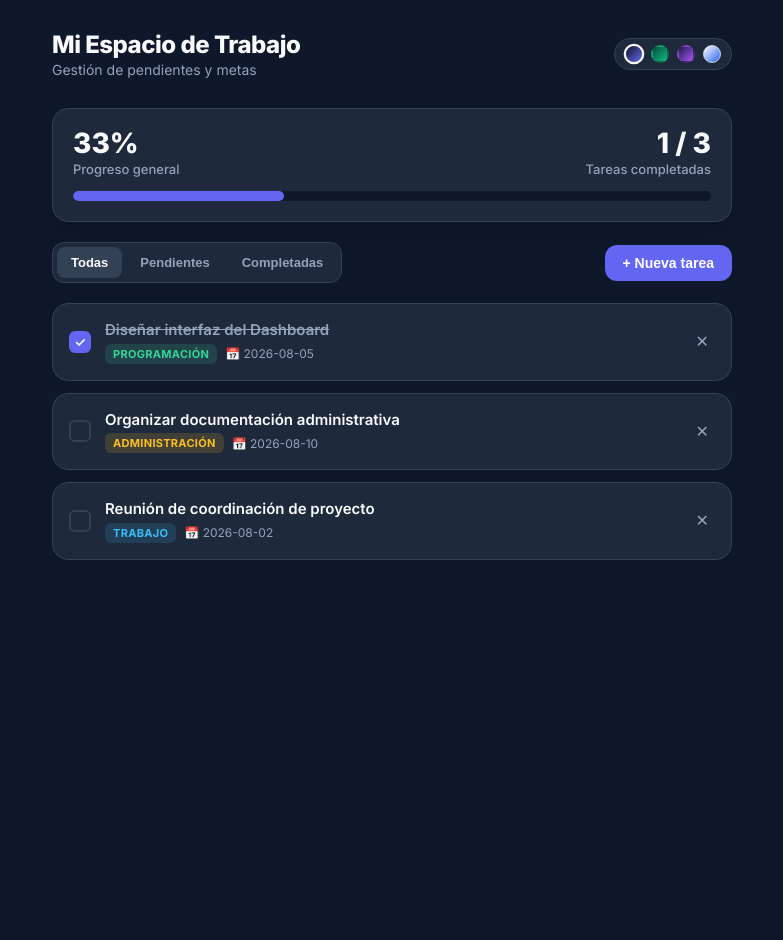
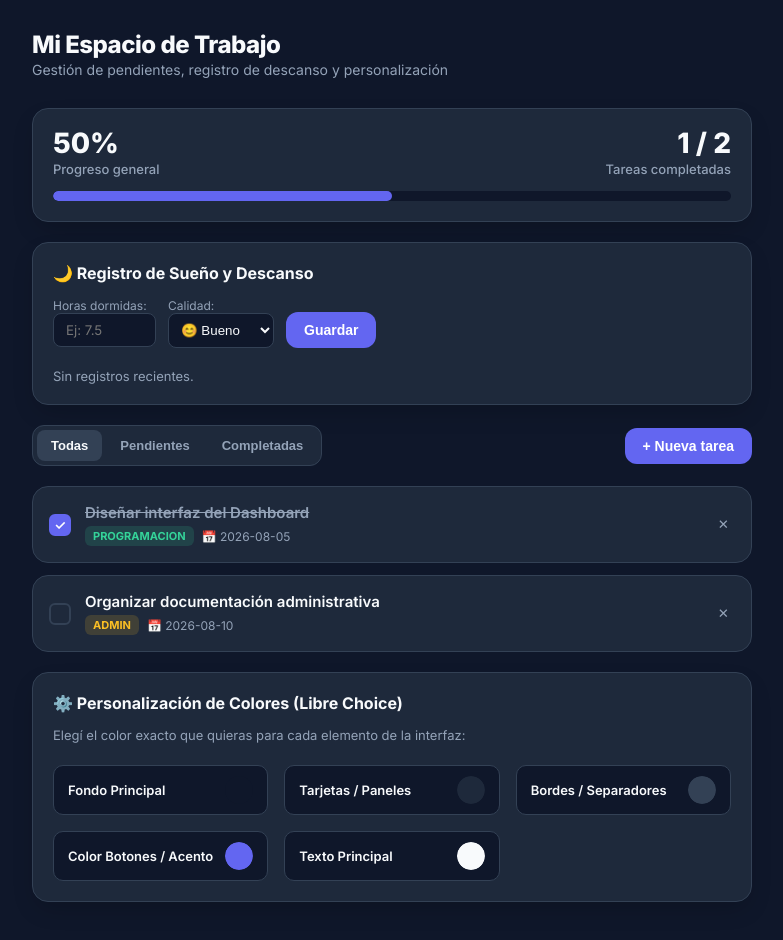
Before and after one commit to MicaelaResolani/app-organizacion, a website: page public/index.html in a window 1280 px wide. Shown: the whole page, without its empty margins (248-1031 px from the left). Before the commit the page ends 800 px from the top, so only its background shows below. Drawn offline with Linux system fonts and the light colour scheme.

Commit message:
Update index.html

```diff
--- a/public/index.html
+++ b/public/index.html
@@ -3,23 +3,19 @@
 <head>
   <meta charset="UTF-8">
   <meta name="viewport" content="width=device-width, initial-scale=1.0">
-  <title>Organizador Personal — Dashboard & Tareas</title>
+  <title>Organizador Personal — Dashboard Completo</title>
   <link rel="preconnect" href="https://fonts.googleapis.com">
   <link href="https://fonts.googleapis.com/css2?family=Inter:wght@400;500;600;700;800&display=swap" rel="stylesheet">
   <style>
-    /* TEMAS DE COLORES */
     :root {
-      /* Tema por defecto: Oscuro Neón */
       --bg: #0f172a;
       --card-bg: #1e293b;
-      --card-hover: #334155;
       --border: #334155;
       --text: #f8fafc;
       --text-muted: #94a3b8;
       --accent: #6366f1;
       --accent-hover: #4f46e5;
 
-      /* Categorías */
       --cat-trabajo: #38bdf8;
       --cat-admin: #fbbf24;
       --cat-proyectos: #c084fc;
@@ -27,39 +23,6 @@
 
       --danger: #f43f5e;
       --radius: 16px;
-    }
-
-    [data-theme="emerald"] {
-      --bg: #064e3b;
-      --card-bg: #065f46;
-      --card-hover: #047857;
-      --border: #047857;
-      --text: #ecfdf5;
-      --text-muted: #a7f3d0;
-      --accent: #10b981;
-      --accent-hover: #059669;
-    }
-
-    [data-theme="violet"] {
-      --bg: #1e1b4b;
-      --card-bg: #2e1065;
-      --card-hover: #3b0764;
-      --border: #4c1d95;
-      --text: #faf5ff;
-      --text-muted: #c084fc;
-      --accent: #a855f7;
-      --accent-hover: #9333ea;
-    }
-
-    [data-theme="light"] {
-      --bg: #f8fafc;
-      --card-bg: #ffffff;
-      --card-hover: #f1f5f9;
-      --border: #e2e8f0;
-      --text: #0f172a;
-      --text-muted: #64748b;
-      --accent: #2563eb;
-      --accent-hover: #1d4ed8;
     }
 
     * { box-sizing: border-box; margin: 0; padding: 0; }
@@ -73,25 +36,22 @@
       justify-content: center;
       padding: 20px 16px 60px;
       -webkit-font-smoothing: antialiased;
-      transition: background-color 0.3s, color 0.3s;
     }
 
     .app-container {
       width: 100%;
-      max-width: 680px;
+      max-width: 720px;
       display: flex;
       flex-direction: column;
       gap: 20px;
     }
 
-    /* HEADER & PALETA DE COLORES */
+    /* HEADER */
     header {
       display: flex;
       justify-content: space-between;
       align-items: center;
       padding: 10px 0;
-      gap: 12px;
-      flex-wrap: wrap;
     }
 
     .title-area h1 {
@@ -106,35 +66,8 @@
       margin-top: 2px;
     }
 
-    .theme-picker {
-      display: flex;
-      gap: 8px;
-      background: var(--card-bg);
-      border: 1px solid var(--border);
-      padding: 6px 10px;
-      border-radius: 99px;
-      align-items: center;
-    }
-
-    .theme-dot {
-      width: 18px;
-      height: 18px;
-      border-radius: 50%;
-      cursor: pointer;
-      border: 2px solid transparent;
-      transition: transform 0.2s, border-color 0.2s;
-    }
-
-    .theme-dot:hover { transform: scale(1.15); }
-    .theme-dot.active { border-color: var(--text); transform: scale(1.15); }
-
-    .dot-default { background: linear-gradient(135deg, #0f172a, #6366f1); }
-    .dot-emerald { background: linear-gradient(135deg, #064e3b, #10b981); }
-    .dot-violet { background: linear-gradient(135deg, #1e1b4b, #a855f7); }
-    .dot-light { background: linear-gradient(135deg, #ffffff, #2563eb); border: 1px solid #cbd5e1; }
-
-    /* DASHBOARD */
-    .dashboard-card {
+    /* DASHBOARD Y PANELES */
+    .dashboard-card, .panel-card {
       background: var(--card-bg);
       border: 1px solid var(--border);
       border-radius: var(--radius);
@@ -143,7 +76,14 @@
       flex-direction: column;
       gap: 14px;
       box-shadow: 0 10px 25px -5px rgba(0,0,0,0.2);
-      transition: background-color 0.3s, border-color 0.3s;
+    }
+
+    .panel-title {
+      font-size: 16px;
+      font-weight: 700;
+      display: flex;
+      align-items: center;
+      gap: 8px;
     }
 
     .dash-metrics {
@@ -183,10 +123,10 @@
       width: 0%;
       background: var(--accent);
       border-radius: 99px;
-      transition: width 0.4s cubic-bezier(0.4, 0, 0.2, 1), background-color 0.3s;
+      transition: width 0.4s cubic-bezier(0.4, 0, 0.2, 1);
     }
 
-    /* CONTROLES Y FILTROS */
+    /* FILTROS Y BOTONES */
     .controls-row {
       display: flex;
       justify-content: space-between;
@@ -233,11 +173,7 @@
       display: inline-flex;
       align-items: center;
       gap: 6px;
-      transition: background-color 0.2s, transform 0.1s;
     }
-
-    .add-btn:hover { background: var(--accent-hover); }
-    .add-btn:active { transform: scale(0.97); }
 
     /* LISTA DE TAREAS */
     .task-list {
@@ -254,13 +190,6 @@
       display: flex;
       align-items: center;
       gap: 14px;
-      transition: transform 0.2s, border-color 0.2s, background-color 0.3s;
-      animation: fadeIn 0.25s ease both;
-    }
-
-    @keyframes fadeIn {
-      from { opacity: 0; transform: translateY(8px); }
-      to { opacity: 1; transform: translateY(0); }
     }
 
     .checkbox-custom {
@@ -273,7 +202,6 @@
       justify-content: center;
       cursor: pointer;
       flex-shrink: 0;
-      transition: all 0.2s;
     }
 
     .task-card.completed .checkbox-custom {
@@ -301,8 +229,6 @@
     .task-title {
       font-size: 15px;
       font-weight: 600;
-      line-height: 1.3;
-      transition: color 0.2s, text-decoration 0.2s;
     }
 
     .task-card.completed .task-title {
@@ -323,7 +249,6 @@
       font-weight: 700;
       font-size: 11px;
       text-transform: uppercase;
-      letter-spacing: 0.3px;
     }
 
     .badge.trabajo { background: rgba(56, 189, 248, 0.15); color: var(--cat-trabajo); }
@@ -331,37 +256,70 @@
     .badge.proyectos { background: rgba(192, 132, 252, 0.15); color: var(--cat-proyectos); }
     .badge.programacion { background: rgba(52, 211, 153, 0.15); color: var(--cat-prog); }
 
-    .task-date {
-      color: var(--text-muted);
-    }
-
     .delete-btn {
       background: transparent;
       border: none;
       color: var(--text-muted);
       padding: 6px;
-      border-radius: 8px;
       cursor: pointer;
-      font-size: 16px;
-      transition: color 0.2s, background 0.2s;
     }
 
-    .delete-btn:hover {
-      color: var(--danger);
-      background: rgba(244, 63, 94, 0.1);
+    .delete-btn:hover { color: var(--danger); }
+
+    /* SECCIÓN DE SUEÑO Y HÁBITOS */
+    .sleep-inputs {
+      display: flex;
+      gap: 12px;
+      align-items: center;
+      flex-wrap: wrap;
     }
 
-    .empty-state {
-      text-align: center;
-      padding: 40px 20px;
-      color: var(--text-muted);
-      font-size: 14px;
-      background: var(--card-bg);
-      border: 1px dashed var(--border);
-      border-radius: var(--radius);
+    .sleep-inputs input {
+      background: var(--bg);
+      border: 1px solid var(--border);
+      color: var(--text);
+      padding: 8px 12px;
+      border-radius: 8px;
+      font-family: inherit;
     }
 
-    /* FORMULARIO MODAL */
+    /* SECCIÓN DE CONFIGURACIÓN Y SELECTORES DE COLOR PERSONALIZADOS */
+    .config-grid {
+      display: grid;
+      grid-template-columns: repeat(auto-fit, minmax(200px, 1fr));
+      gap: 16px;
+      margin-top: 8px;
+    }
+
+    .color-picker-item {
+      display: flex;
+      align-items: center;
+      justify-content: space-between;
+      background: var(--bg);
+      padding: 10px 14px;
+      border-radius: 10px;
+      border: 1px solid var(--border);
+    }
+
+    .color-picker-item span {
+      font-size: 13px;
+      font-weight: 600;
+    }
+
+    .color-picker-item input[type="color"] {
+      -webkit-appearance: none;
+      border: none;
+      width: 28px;
+      height: 28px;
+      border-radius: 50%;
+      cursor: pointer;
+      background: none;
+    }
+
+    .color-picker-item input[type="color"]::-webkit-color-swatch-wrapper { padding: 0; }
+    .color-picker-item input[type="color"]::-webkit-color-swatch { border: none; border-radius: 50%; }
+
+    /* MODAL */
     .modal-backdrop {
       position: fixed;
       inset: 0;
@@ -386,12 +344,6 @@
       display: flex;
       flex-direction: column;
       gap: 16px;
-      box-shadow: 0 20px 25px -5px rgba(0,0,0,0.5);
-    }
-
-    .modal-card h2 {
-      font-size: 18px;
-      font-weight: 700;
     }
 
     .field {
@@ -414,18 +366,12 @@
       border-radius: 8px;
       font-size: 14px;
       font-family: inherit;
-      outline: none;
-    }
-
-    .field input:focus, .field select:focus {
-      border-color: var(--accent);
     }
 
     .modal-actions {
       display: flex;
       justify-content: flex-end;
       gap: 10px;
-      margin-top: 8px;
     }
 
     .btn-secondary {
@@ -435,29 +381,21 @@
       padding: 10px 16px;
       border-radius: 8px;
       cursor: pointer;
-      font-weight: 600;
     }
   </style>
 </head>
 <body>
 
   <div class="app-container">
-    <!-- Encabezado con selector de color -->
+    <!-- Encabezado -->
     <header>
       <div class="title-area">
         <h1>Mi Espacio de Trabajo</h1>
-        <p>Gestión de pendientes y metas</p>
-      </div>
-
-      <div class="theme-picker">
-        <div class="theme-dot dot-default active" onclick="setTheme('default', this)" title="Oscuro Neón"></div>
-        <div class="theme-dot dot-emerald" onclick="setTheme('emerald', this)" title="Esmeralda"></div>
-        <div class="theme-dot dot-violet" onclick="setTheme('violet', this)" title="Violeta Cyber"></div>
-        <div class="theme-dot dot-light" onclick="setTheme('light', this)" title="Modo Claro"></div>
+        <p>Gestión de pendientes, registro de descanso y personalización</p>
       </div>
     </header>
 
-    <!-- Dashboard -->
+    <!-- Dashboard Principal -->
     <div class="dashboard-card">
       <div class="dash-metrics">
         <div class="metric-group">
@@ -474,7 +412,28 @@
       </div>
     </div>
 
-    <!-- Filtros y Botón de creación -->
+    <!-- Panel de Registro de Sueño (INTACTO) -->
+    <div class="panel-card">
+      <div class="panel-title">🌙 Registro de Sueño y Descanso</div>
+      <div class="sleep-inputs">
+        <div>
+          <span style="font-size: 12px; color: var(--text-muted); display: block;">Horas dormidas:</span>
+          <input type="number" id="sleep-hours" min="0" max="24" step="0.5" placeholder="Ej: 7.5">
+        </div>
+        <div>
+          <span style="font-size: 12px; color: var(--text-muted); display: block;">Calidad:</span>
+          <select id="sleep-quality" style="background: var(--bg); border: 1px solid var(--border); color: var(--text); padding: 8px; border-radius: 8px;">
+            <option value="Bueno">😊 Bueno</option>
+            <option value="Regular">😐 Regular</option>
+            <option value="Malo">😫 Malo</option>
+          </select>
+        </div>
+        <button class="add-btn" style="margin-top: 15px;" onclick="saveSleep()">Guardar</button>
+      </div>
+      <div id="sleep-history" style="font-size: 13px; color: var(--text-muted); margin-top: 6px;"></div>
+    </div>
+
+    <!-- Filtros y Botón Crear Tarea -->
     <div class="controls-row">
       <div class="filter-tabs">
         <button class="filter-btn active" onclick="setFilter('all', this)">Todas</button>
@@ -484,11 +443,40 @@
       <button class="add-btn" onclick="openModal()">+ Nueva tarea</button>
     </div>
 
-    <!-- Lista de tareas -->
+    <!-- Lista de Tareas -->
     <div class="task-list" id="task-list"></div>
+
+    <!-- Panel de Ajustes y Personalización de Colores (NUEVO) -->
+    <div class="panel-card">
+      <div class="panel-title">⚙️ Personalización de Colores (Libre Choice)</div>
+      <p style="font-size: 13px; color: var(--text-muted);">Elegí el color exacto que quieras para cada elemento de la interfaz:</p>
+
+      <div class="config-grid">
+        <div class="color-picker-item">
+          <span>Fondo Principal</span>
+          <input type="color" id="picker-bg" value="#0f172a" onchange="updateColor('--bg', this.value)">
+        </div>
+        <div class="color-picker-item">
+          <span>Tarjetas / Paneles</span>
+          <input type="color" id="picker-card" value="#1e293b" onchange="updateColor('--card-bg', this.value)">
+        </div>
+        <div class="color-picker-item">
+          <span>Bordes / Separadores</span>
+          <input type="color" id="picker-border" value="#334155" onchange="updateColor('--border', this.value)">
+        </div>
+        <div class="color-picker-item">
+          <span>Color Botones / Acento</span>
+          <input type="color" id="picker-accent" value="#6366f1" onchange="updateColor('--accent', this.value)">
+        </div>
+        <div class="color-picker-item">
+          <span>Texto Principal</span>
+          <input type="color" id="picker-text" value="#f8fafc" onchange="updateColor('--text', this.value)">
+        </div>
+      </div>
+    </div>
   </div>
 
-  <!-- Modal para Agregar Tarea -->
+  <!-- Modal Tareas -->
   <div class="modal-backdrop hidden" id="modal">
     <div class="modal-card">
       <h2>Agregar nuevo pendiente</h2>
@@ -506,7 +494,7 @@
         </select>
       </div>
       <div class="field">
-        <label for="task-date">Fecha límite (opcional)</label>
+        <label for="task-date">Fecha límite</label>
         <input type="date" id="task-date">
       </div>
       <div class="modal-actions">
@@ -517,34 +505,59 @@
   </div>
 
   <script>
-    // Inicialización de Estado y localStorage
+    // ESTADO DE TAREAS
     let tasks = JSON.parse(localStorage.getItem('organizador_tareas')) || [
       { id: 1, title: 'Diseñar interfaz del Dashboard', category: 'programacion', date: '2026-08-05', completed: true },
-      { id: 2, title: 'Organizar documentación administrativa', category: 'admin', date: '2026-08-10', completed: false },
-      { id: 3, title: 'Reunión de coordinación de proyecto', category: 'trabajo', date: '2026-08-02', completed: false }
+      { id: 2, title: 'Organizar documentación administrativa', category: 'admin', date: '2026-08-10', completed: false }
     ];
 
     let currentFilter = 'all';
 
-    // Manejo de Temas de Color
-    function setTheme(theme, el) {
-      if (theme === 'default') {
-        document.documentElement.removeAttribute('data-theme');
-      } else {
-        document.documentElement.setAttribute('data-theme', theme);
-      }
-      localStorage.setItem('organizador_tema', theme);
+    // MANEJO LIBRE DE COLORES (localStorage)
+    const customColors = JSON.parse(localStorage.getItem('organizador_colores_custom')) || {};
 
-      document.querySelectorAll('.theme-dot').forEach(dot => dot.classList.remove('active'));
-      if(el) el.classList.add('active');
+    function updateColor(variableCss, value) {
+      document.documentElement.style.setProperty(variableCss, value);
+      customColors[variableCss] = value;
+      localStorage.setItem('organizador_colores_custom', JSON.stringify(customColors));
     }
 
-    function loadSavedTheme() {
-      const savedTheme = localStorage.getItem('organizador_tema') || 'default';
-      const targetDot = document.querySelector(`.dot-${savedTheme}`);
-      setTheme(savedTheme, targetDot);
+    function loadCustomColors() {
+      Object.keys(customColors).forEach(variableCss => {
+        document.documentElement.style.setProperty(variableCss, customColors[variableCss]);
+
+        // Sincronizar selectores de color al cargar
+        if(variableCss === '--bg') document.getElementById('picker-bg').value = customColors[variableCss];
+        if(variableCss === '--card-bg') document.getElementById('picker-card').value = customColors[variableCss];
+        if(variableCss === '--border') document.getElementById('picker-border').value = customColors[variableCss];
+        if(variableCss === '--accent') document.getElementById('picker-accent').value = customColors[variableCss];
+        if(variableCss === '--text') document.getElementById('picker-text').value = customColors[variableCss];
+      });
     }
 
+    // MANEJO DE SUEÑO
+    let sleepLog = JSON.parse(localStorage.getItem('organizador_sueño')) || null;
+
+    function saveSleep() {
+      const hours = document.getElementById('sleep-hours').value;
+      const quality = document.getElementById('sleep-quality').value;
+      if (!hours) return;
+
+      sleepLog = { hours, quality, date: new Date().toLocaleDateString() };
+      localStorage.setItem('organizador_sueño', JSON.stringify(sleepLog));
+      renderSleep();
+    }
+
+    function renderSleep() {
+      const container = document.getElementById('sleep-history');
+      if (sleepLog) {
+        container.innerHTML = `Último registro (${sleepLog.date}): <strong>${sleepLog.hours} hrs</strong> — Calidad: ${sleepLog.quality}`;
+      } else {
+        container.innerText = 'Sin registros recientes.';
+      }
+    }
+
+    // OPERACIONES TAREAS
     function saveTasks() {
       localStorage.setItem('organizador_tareas', JSON.stringify(tasks));
       render();
@@ -567,16 +580,8 @@
       saveTasks();
     }
 
-    function openModal() {
-      document.getElementById('modal').classList.remove('hidden');
-      document.getElementById('task-title').focus();
-    }
-
-    function closeModal() {
-      document.getElementById('modal').classList.add('hidden');
-      document.getElementById('task-title').value = '';
-      document.getElementById('task-date').value = '';
-    }
+    function openModal() { document.getElementById('modal').classList.remove('hidden'); }
+    function closeModal() { document.getElementById('modal').classList.add('hidden'); }
 
     function addTask() {
       const title = document.getElementById('task-title').value.trim();
@@ -585,34 +590,23 @@
 
       if (!title) return;
 
-      const newTask = {
+      tasks.unshift({
         id: Date.now(),
         title,
         category,
         date: date || 'Sin fecha',
         completed: false
-      };
+      });
 
-      tasks.unshift(newTask);
       saveTasks();
       closeModal();
-    }
-
-    function getCategoryLabel(cat) {
-      const map = {
-        trabajo: 'Trabajo',
-        admin: 'Administración',
-        proyectos: 'Proyecto',
-        programacion: 'Programación'
-      };
-      return map[cat] || cat;
+      document.getElementById('task-title').value = '';
     }
 
     function render() {
       const listEl = document.getElementById('task-list');
       listEl.innerHTML = '';
 
-      // Calcular Métricas Dashboard
       const total = tasks.length;
       const completed = tasks.filter(t => t.completed).length;
       const percent = total === 0 ? 0 : Math.round((completed / total) * 100);
@@ -621,7 +615,6 @@
       document.getElementById('completed-count').innerText = `${completed} / ${total}`;
       document.getElementById('progress-fill').style.width = `${percent}%`;
 
-      // Filtrado
       const filteredTasks = tasks.filter(t => {
         if (currentFilter === 'pending') return !t.completed;
         if (currentFilter === 'completed') return t.completed;
@@ -629,11 +622,10 @@
       });
 
       if (filteredTasks.length === 0) {
-        listEl.innerHTML = `<div class="empty-state">No hay tareas para mostrar en esta categoría.</div>`;
+        listEl.innerHTML = `<div style="text-align:center; padding: 20px; color: var(--text-muted);">No hay tareas acá.</div>`;
         return;
       }
 
-      // Renderizar Tarjetas
       filteredTasks.forEach(task => {
         const card = document.createElement('div');
         card.className = `task-card ${task.completed ? 'completed' : ''}`;
@@ -643,19 +635,20 @@
           <div class="task-content">
             <span class="task-title">${task.title}</span>
             <div class="task-meta">
-              <span class="badge ${task.category}">${getCategoryLabel(task.category)}</span>
-              ${task.date !== 'Sin fecha' ? `<span class="task-date">📅 ${task.date}</span>` : ''}
+              <span class="badge ${task.category}">${task.category}</span>
+              ${task.date !== 'Sin fecha' ? `<span style="color:var(--text-muted)">📅 ${task.date}</span>` : ''}
             </div>
           </div>
-          <button class="delete-btn" onclick="deleteTask(${task.id})" title="Eliminar">✕</button>
+          <button class="delete-btn" onclick="deleteTask(${task.id})">✕</button>
         `;
 
         listEl.appendChild(card);
       });
     }
 
-    // Carga inicial
-    loadSavedTheme();
+    // CARGA INICIAL
+    loadCustomColors();
+    renderSleep();
     render();
   </script>
 </body>
```
